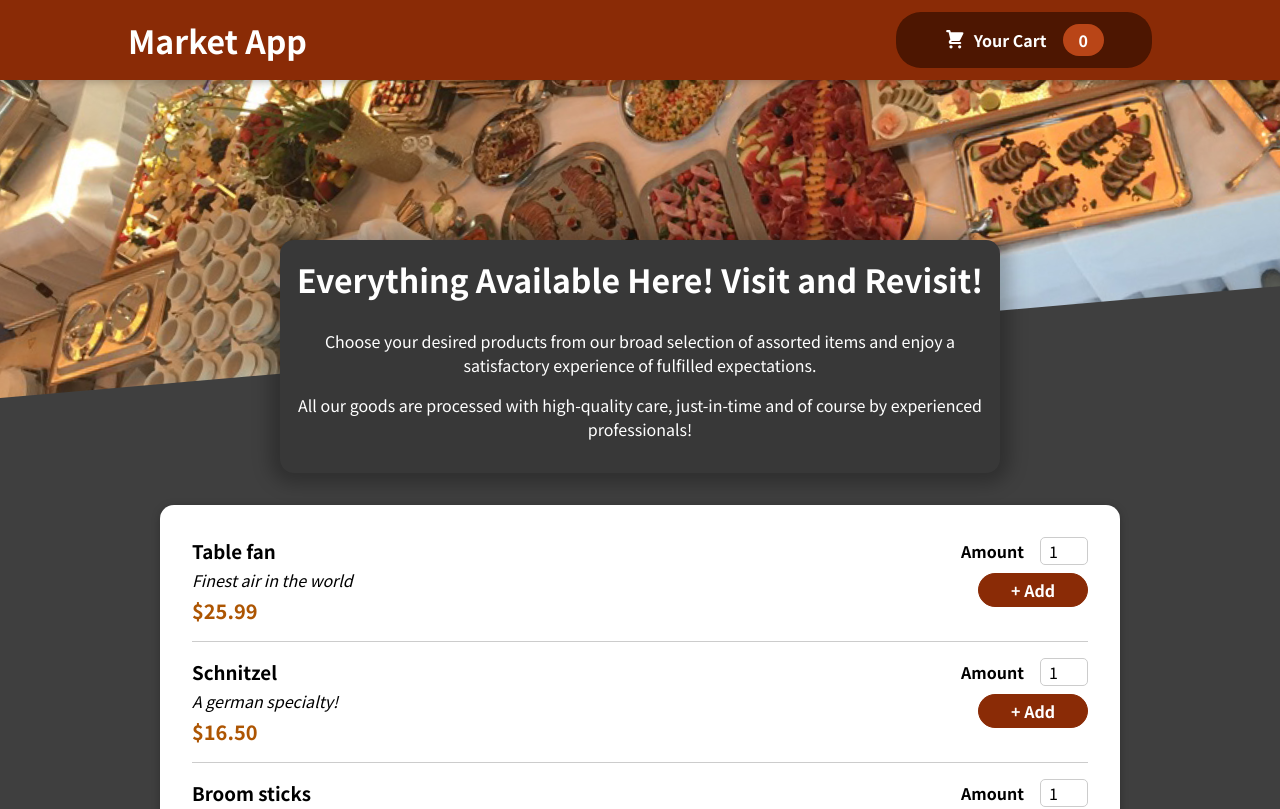
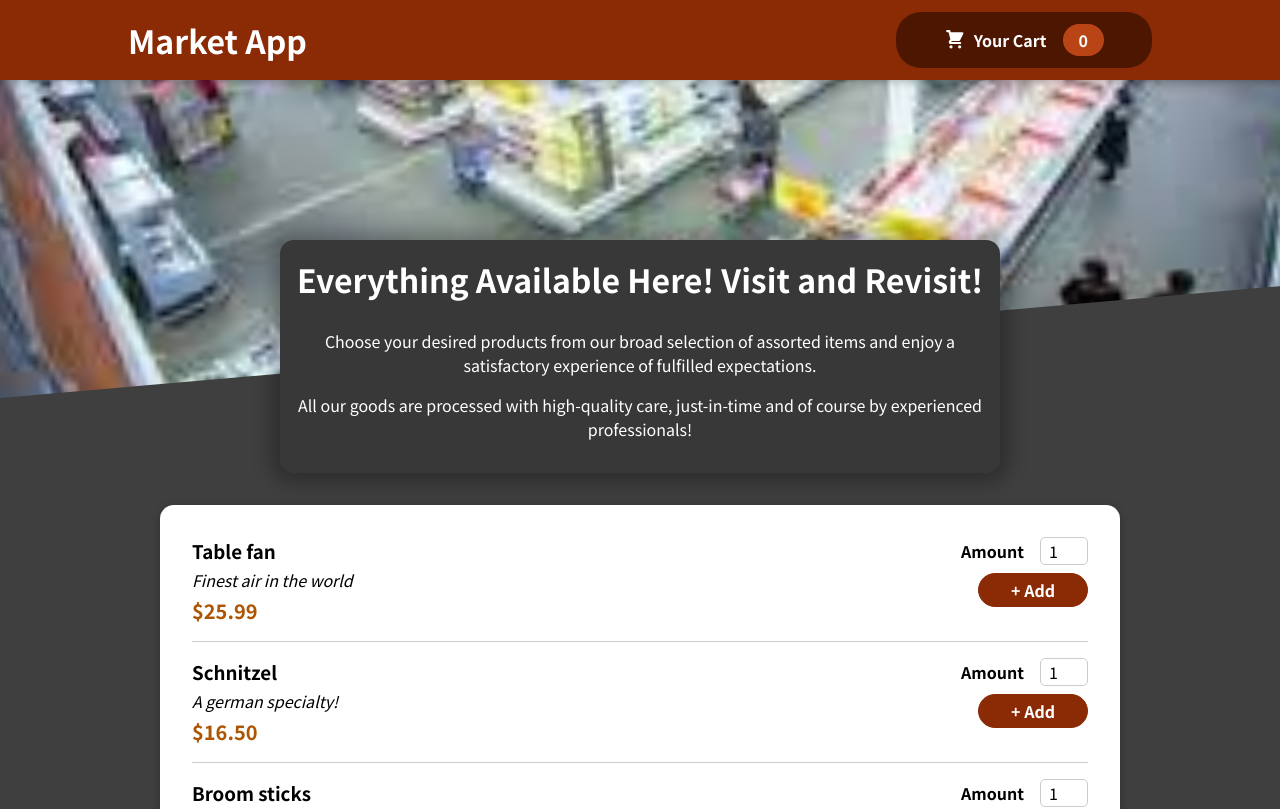
Before and after one commit to HarshRaj02/Market-App, a React (Create React App) app: page / in a window 1280 px wide. Shown: the top 809 px of the page. Built offline with nearby package versions, Linux system fonts and the light colour scheme.

Commit message:
Secondary changes

```diff
--- a/src/components/Layout/Header.js
+++ b/src/components/Layout/Header.js
@@ -1,7 +1,7 @@
 import { Fragment } from 'react';
 
 import HeaderCartButton from './HeaderCartButton';
-import mealsImage from '../../assets/meals.jpg';
+import marketImage from '../../assets/market.jpeg';
 import classes from './Header.module.css';
 
 const Header = (props) => {
@@ -12,7 +12,7 @@ const Header = (props) => {
         <HeaderCartButton onClick={props.onShowCart} />
       </header>
       <div className={classes['main-image']}>
-        <img src={mealsImage} alt='A table full of delicious food!' />
+        <img src={marketImage} alt='A table full of delicious food!' />
       </div>
     </Fragment>
   );
```
Also changed, not shown: 1 other file (tests, documents, lock files or other folders).
